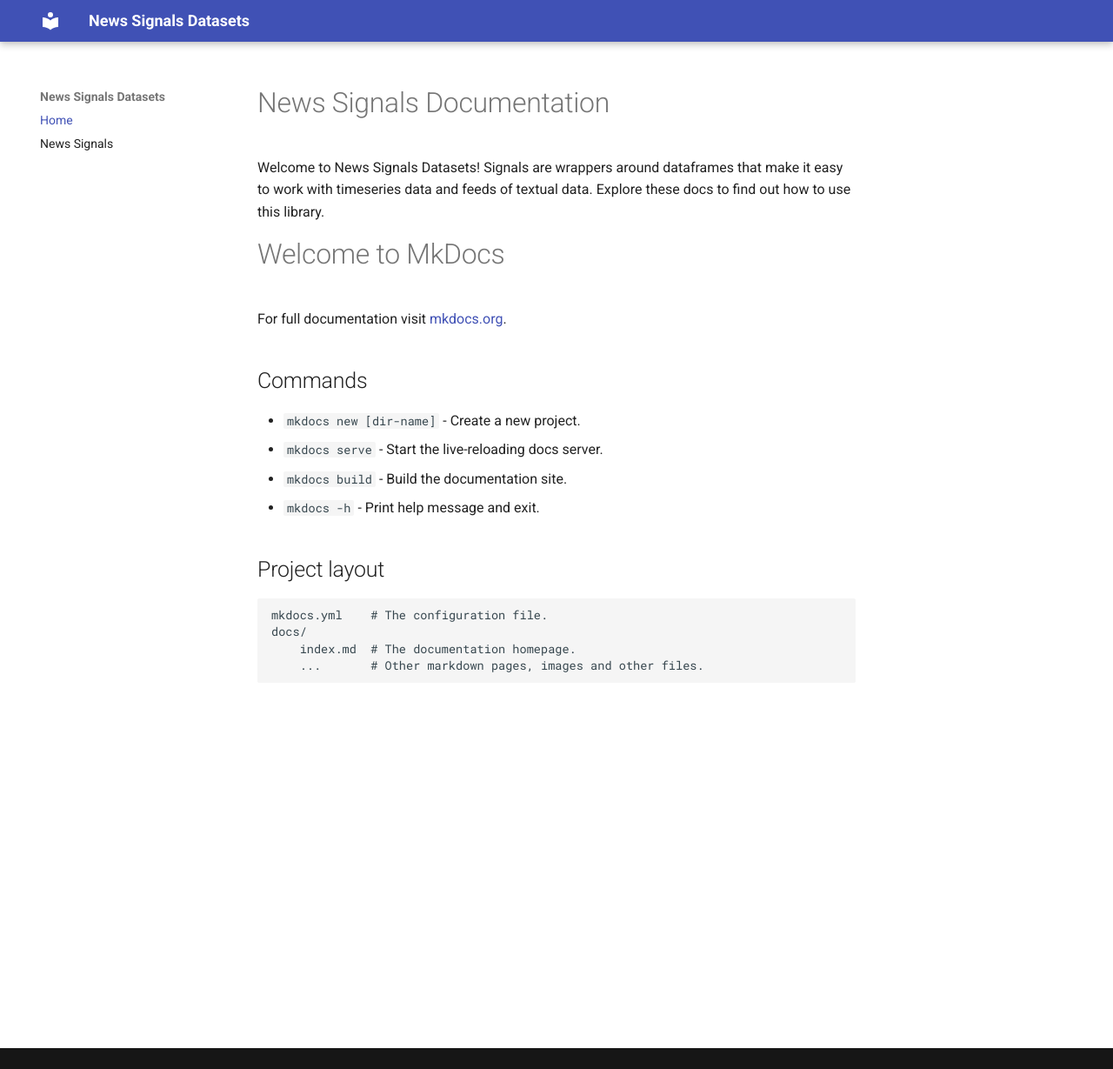
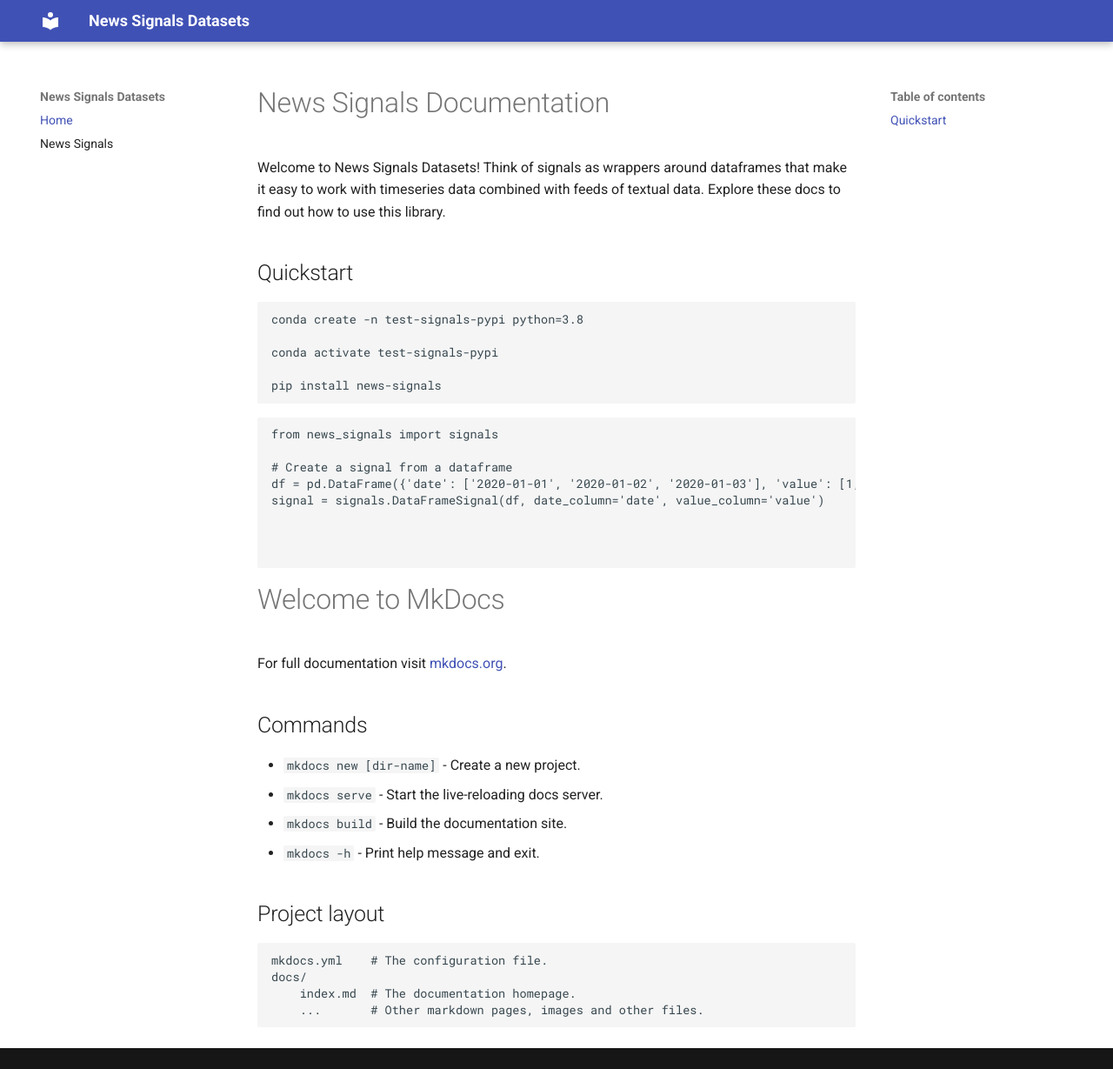
Before and after one commit to AYLIEN/news-signals-datasets, an MkDocs documentation site: the page built from docs/index.md, in a window 1280 px wide and 1229 px high. Shown: the whole window at 87% size. Built offline with MkDocs 1.6.1 and Material for MkDocs 9.7.7, drawn with Linux system fonts in a browser that asks for light colours.

````diff
--- a/docs/index.md
+++ b/docs/index.md
@@ -1,8 +1,32 @@
 # News Signals Documentation
 
 Welcome to News Signals Datasets!
-Signals are wrappers around dataframes that make it easy to work with timeseries
-data and feeds of textual data. Explore these docs to find out how to use this library.
+Think of signals as wrappers around dataframes that make it easy to work with timeseries
+data combined with feeds of textual data. Explore these docs to find out how to use this library.
+
+## Quickstart
+
+```
+conda create -n test-signals-pypi python=3.8
+
+conda activate test-signals-pypi
+
+pip install news-signals
+```
+
+```
+from news_signals import signals
+
+# Create a signal from a dataframe
+df = pd.DataFrame({'date': ['2020-01-01', '2020-01-02', '2020-01-03'], 'value': [1, 2, 3]})
+signal = signals.DataFrameSignal(df, date_column='date', value_column='value')
+
+
+
+```
+
+
+
 
 # Welcome to MkDocs
 
````
Also changed, not shown: 2 other files.
